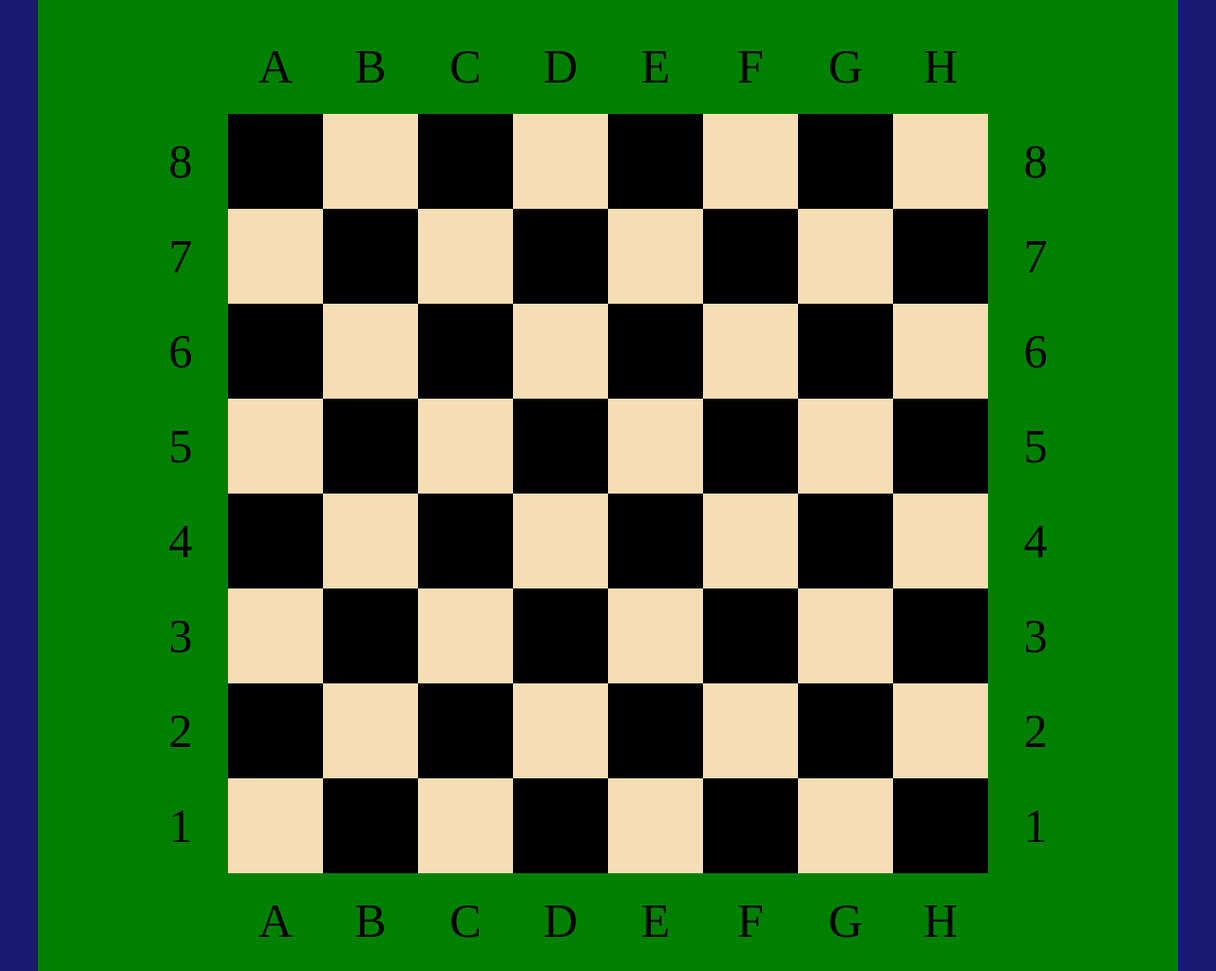
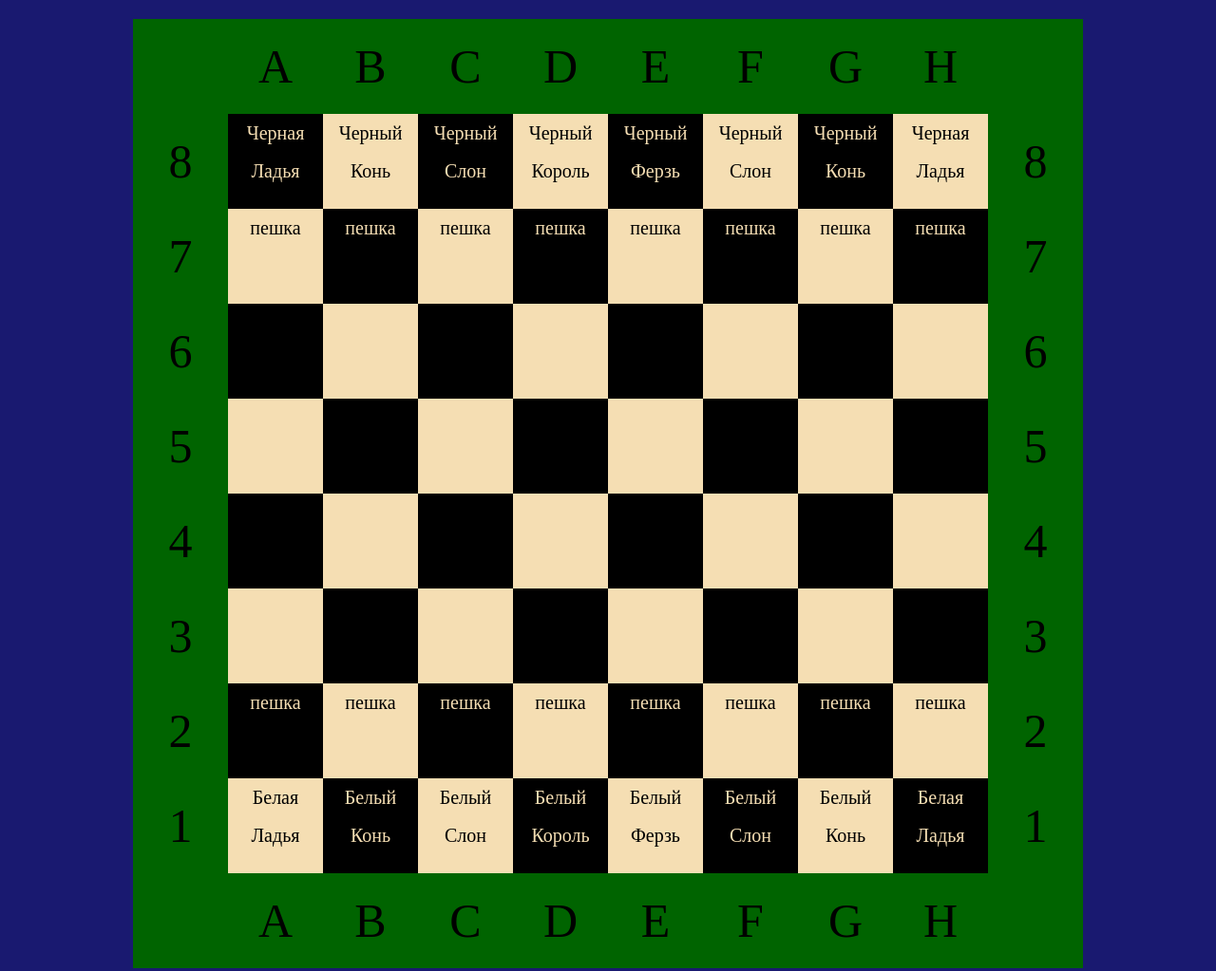
Before and after one commit to IrinaAgliullina/IrinaAgliullina.github.io, a website: page DZ/DZ_5/index.html in a window 1280 px wide. Shown: the part 80-1103 px from the top of the page at 95% size. Drawn offline with Linux system fonts and the light colour scheme.

Commit message:
JS - шахматы - добавлены фигуры.

```diff
--- a/DZ/DZ_5/index.html
+++ b/DZ/DZ_5/index.html
@@ -51,17 +51,19 @@
 
         Empty();
 
-        function divB () {
+        function divB (figure) {
 
             var divB = document . createElement ( "div" );
             divB . className = "Black";
+            divB.innerHTML = figure;
             Chess.appendChild(divB);
         }
 
-        function divW () {
+        function divW (figure) {
 
             var divW = document . createElement ( "div" );
             divW . className = "White";
+            divW.innerHTML = figure;
             Chess.appendChild(divW);
         }
 
@@ -73,21 +75,34 @@
             Chess.appendChild(Numbers);
         }
 
-        function peshki() {
-            var peshki = document . createElement ( "div" );
-        }
-
         for (var i = 8; i >= 1; i -= 1) {
 
             if(i % 2 === 0){
+
+                if(i === 2) {
 
                     Numbers(i);
 
                     for (var m = 1; m <= 4; m += 1) {
 
-                    divB();
-                    divW();
+                        divB("пешка");
+                        divW("пешка");
                     }
+
+                    Numbers(i);
+
+                } else if(i === 8){
+
+                    Numbers(i);
+
+                    divB("Черная Ладья");
+                    divW("Черный Конь");
+                    divB("Черный Слон");
+                    divW("Черный Король");
+                    divB("Черный Ферзь");
+                    divW("Черный Слон");
+                    divB("Черный Конь");
+                    divW("Черная Ладья");
 
                     Numbers(i);
 
@@ -95,23 +110,63 @@
 
                     Numbers(i);
 
-                for (var k = 1; k <= 4; k += 1) {
+                    for (m = 1; m <= 4; m += 1) {
 
-                    divW();
-                    divB();
+                        divB("");
+                        divW("");
                     }
 
                     Numbers(i);
                 }
 
-            if(i === 2) {
+            } else {
 
+
+                if(i === 7) {
+
+                    Numbers(i);
+
+                    for (m = 1; m <= 4; m += 1) {
+
+                        divW("пешка");
+                        divB("пешка");
+                    }
+
+                    Numbers(i);
+
+                } else if(i === 1) {
+
+                    Numbers(i);
+
+                    divW("Белая Ладья");
+                    divB("Белый Конь");
+                    divW("Белый Слон");
+                    divB("Белый Король");
+                    divW("Белый Ферзь");
+                    divB("Белый Слон");
+                    divW("Белый Конь");
+                    divB("Белая Ладья");
+
+                    Numbers(i);
+
+                } else {
+
+                    Numbers(i);
+
+                    for (m = 1; m <= 4; m += 1) {
+
+                        divW("");
+                        divB("");
+                    }
+
+                    Numbers(i);
+                }
             }
         }
 
         Empty();
 
-        for (var o = 0; o <= 7; o += 1) {
+        for (o = 0; o <= 7; o += 1) {
             Letters();
         }
 
--- a/DZ/DZ_5/style.scss
+++ b/DZ/DZ_5/style.scss
@@ -11,7 +11,6 @@ body {
     justify-content: center;
 
     #Chess {
-        background: green;
         width: 1000px;
         height: 1000px;
         padding: 100px;
@@ -22,6 +21,7 @@ body {
         .Empty {
             width: 100px;
             height: 100px;
+            background: darkgreen;
             margin: 0;
         }
 
@@ -31,6 +31,7 @@ body {
             line-height: 100px;
             font-size: 50px;
             text-align: center;
+            background: darkgreen;
             margin: 0;
         }
 
@@ -40,6 +41,7 @@ body {
             line-height: 100px;
             font-size: 50px;
             text-align: center;
+            background: darkgreen;
             margin: 0;
         }
 
@@ -48,6 +50,11 @@ body {
             height: 100px;
             background: black;
             margin: 0;
+
+            color: wheat;
+            line-height: 40px;
+            font-size: 20px;
+            text-align: center;
         }
 
         .White {
@@ -55,6 +62,10 @@ body {
             height: 100px;
             background: wheat;
             margin: 0;
+
+            line-height: 40px;
+            font-size: 20px;
+            text-align: center;
         }
     }
 }
```
Also changed, not shown: DZ/DZ_5/style.css, 1 other file. Lines whose indentation alone changed are shown as unchanged.
